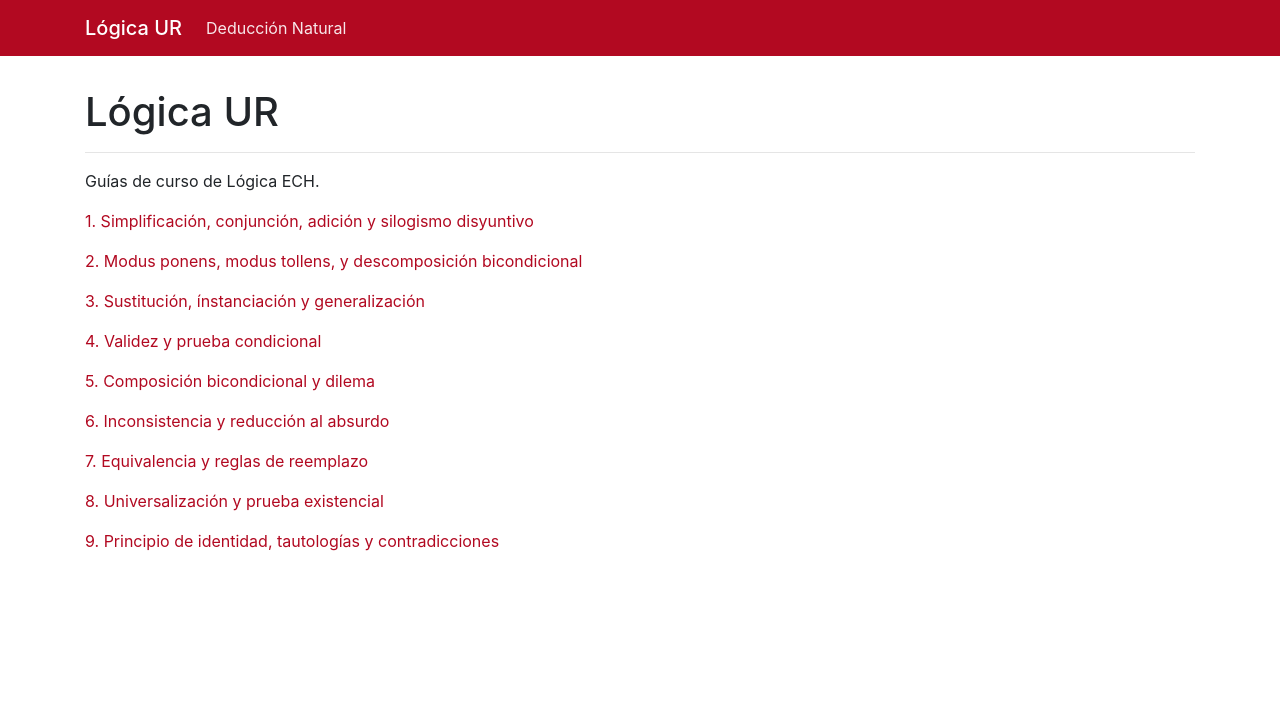
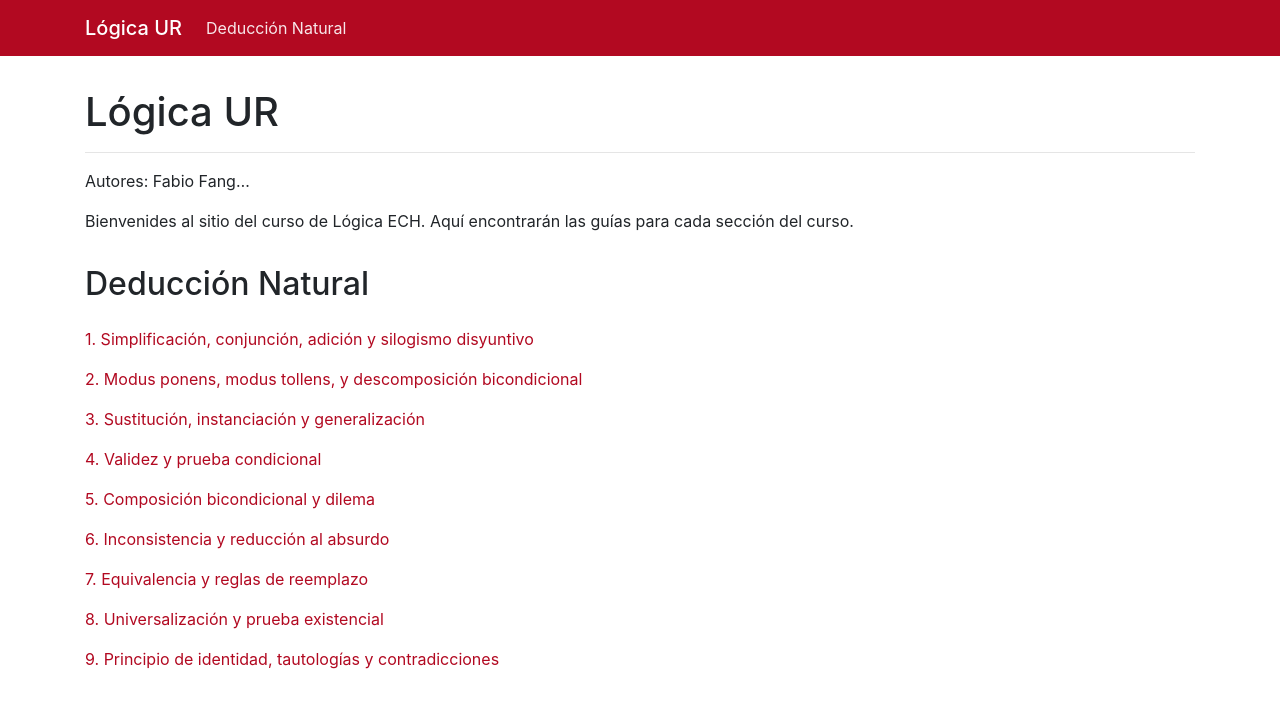
Before and after one commit to juanrloaiza/logicaur, a Jekyll site: the page built from index.md, in a window 1280 px wide. Shown: the top 708 px of the page. Built offline with Jekyll 4.4.1, drawn with Linux system fonts in a browser that asks for light colours.

```diff
--- a/_deduccion/3.md
+++ b/_deduccion/3.md
@@ -1,7 +1,7 @@
 ---
 layout: content
 subtitle: Deducción Natural
-title: 3. Sustitución, ínstanciación y generalización
+title: 3. Sustitución, instanciación y generalización
 data: deduccion3
 ---
 {% assign reglas = site.data[page.data].reglas %}
--- a/_sass/secciones.scss
+++ b/_sass/secciones.scss
@@ -27,7 +27,9 @@
 }
 
 .aclaracion {
-  margin-top: 2em;
+  margin-top: 1em;
+  margin-bottom: 1em;
+  margin-left: 2em;
 }
 
 .reglas, .ejemplos {
--- a/css/main.scss
+++ b/css/main.scss
@@ -15,8 +15,12 @@ $blue: #3e3ec0;
   padding-top: 2em
 }
 
-h4 {
+h2, h4 {
   padding: 0.5em 0;
+}
+
+h3 {
+  padding-top: 1em;
 }
 
 #content {
--- a/index.md
+++ b/index.md
@@ -2,8 +2,11 @@
 layout: home
 title: Lógica UR
 ---
-Guías de curso de Lógica ECH.
+Autores: Fabio Fang...
 
+Bienvenides al sitio del curso de Lógica ECH. Aquí encontrarán las guías para cada sección del curso.
+
+## Deducción Natural
 {% for d in site.deduccion %}
   [{{ d.title }}]({{ site.baseurl }}{{d.url}})
 {% endfor %}
```
Also changed, not shown: _data/deduccion1/errores.yml (+8 -4 lines), _includes/errores.html (+18 -4 lines).
